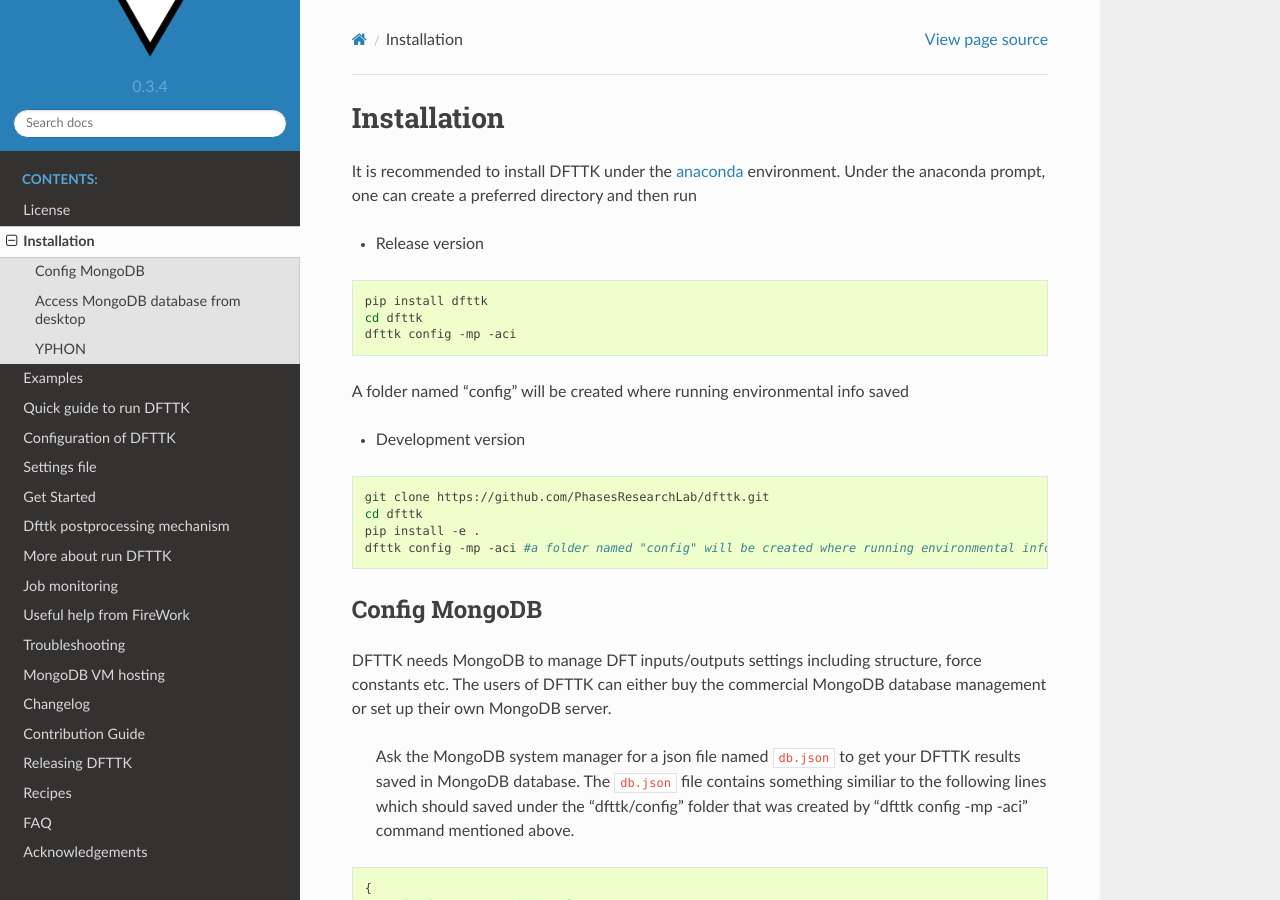
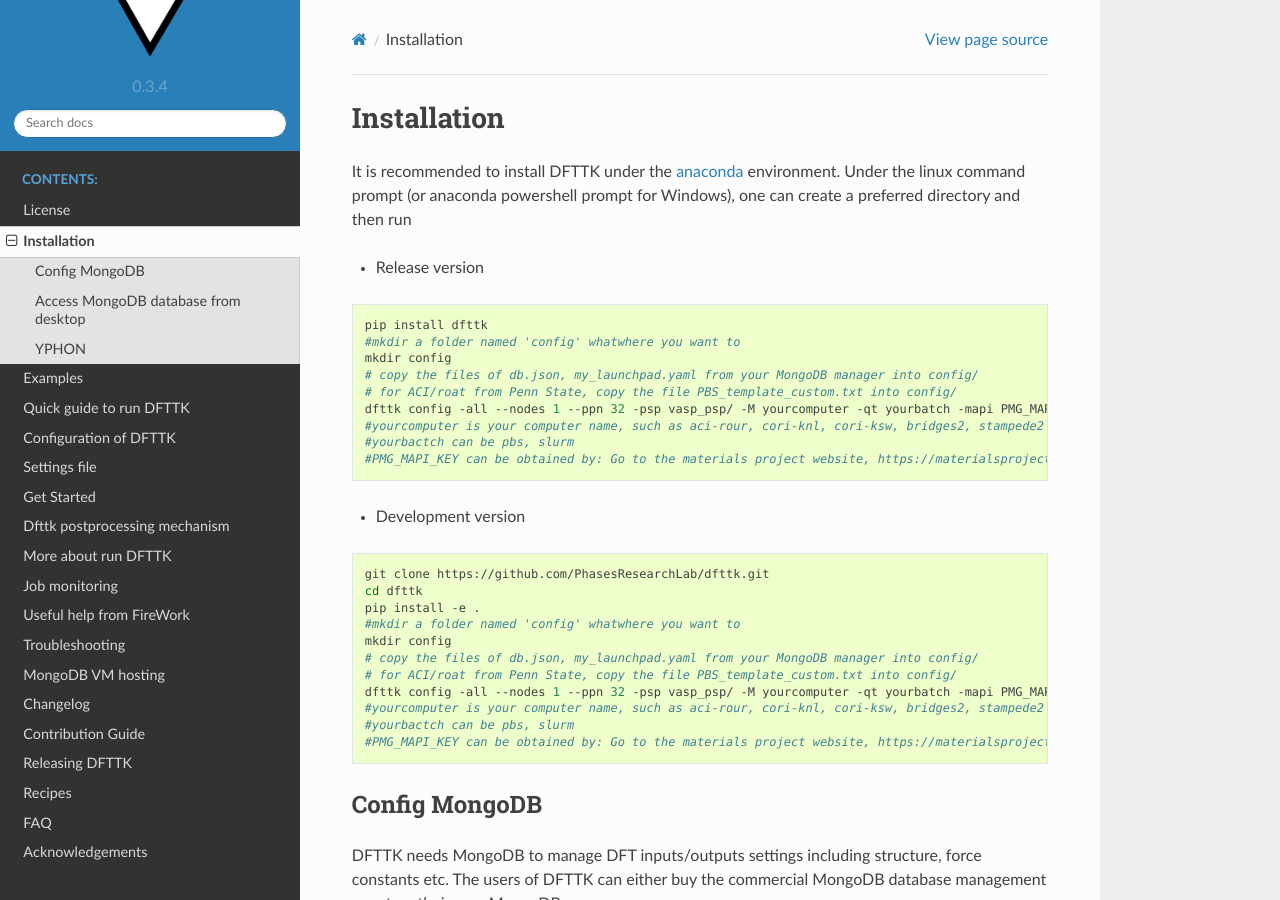
Before and after one commit to PhasesResearchLab/dfttk-2021, a Sphinx documentation site: the page built from docs/source/Installation.rst, in a window 1280 px wide and 900 px high. Built offline with Sphinx 7.4.7 and the Read the Docs theme 2.0.0, drawn with Linux system fonts in a browser that asks for light colours.

Commit message:
Update Installation.rst

```diff
--- a/docs/source/Installation.rst
+++ b/docs/source/Installation.rst
@@ -1,17 +1,21 @@
 Installation
 ============
 
-It is recommended to install DFTTK under the `anaconda <https://docs.anaconda.com/anaconda/install/>`_ environment. Under the anaconda prompt, one can create a preferred directory and then run
+It is recommended to install DFTTK under the `anaconda <https://docs.anaconda.com/anaconda/install/>`_ environment. Under the linux command prompt (or anaconda powershell prompt for Windows), one can create a preferred directory and then run
 
 - Release version
 
 .. code-block:: bash
 
     pip install dfttk
-    cd dfttk
-    dfttk config -mp -aci
-
-A folder named "config" will be created where running environmental info saved
+    #mkdir a folder named 'config' whatwhere you want to
+    mkdir config
+    # copy the files of db.json, my_launchpad.yaml from your MongoDB manager into config/
+    # for ACI/roat from Penn State, copy the file PBS_template_custom.txt into config/
+    dfttk config -all --nodes 1 --ppn 32 -psp vasp_psp/ -M yourcomputer -qt yourbatch -mapi PMG_MAPI_KEY
+    #yourcomputer is your computer name, such as aci-rour, cori-knl, cori-ksw, bridges2, stampede2
+    #yourbactch can be pbs, slurm
+    #PMG_MAPI_KEY can be obtained by: Go to the materials project website, https://materialsproject.org/, under the API section, you will easily find you API Keys number.
 
 - Development version
 
@@ -20,7 +24,14 @@ A folder named "config" will be created where running environmental info saved
     git clone https://github.com/PhasesResearchLab/dfttk.git
     cd dfttk
     pip install -e .
-    dfttk config -mp -aci #a folder named "config" will be created where running environmental info saved
+    #mkdir a folder named 'config' whatwhere you want to
+    mkdir config
+    # copy the files of db.json, my_launchpad.yaml from your MongoDB manager into config/
+    # for ACI/roat from Penn State, copy the file PBS_template_custom.txt into config/
+    dfttk config -all --nodes 1 --ppn 32 -psp vasp_psp/ -M yourcomputer -qt yourbatch -mapi PMG_MAPI_KEY
+    #yourcomputer is your computer name, such as aci-rour, cori-knl, cori-ksw, bridges2, stampede2
+    #yourbactch can be pbs, slurm
+    #PMG_MAPI_KEY can be obtained by: Go to the materials project website, https://materialsproject.org/, under the API section, you will easily find you API Keys number.
 
 Config MongoDB
 --------------
```
